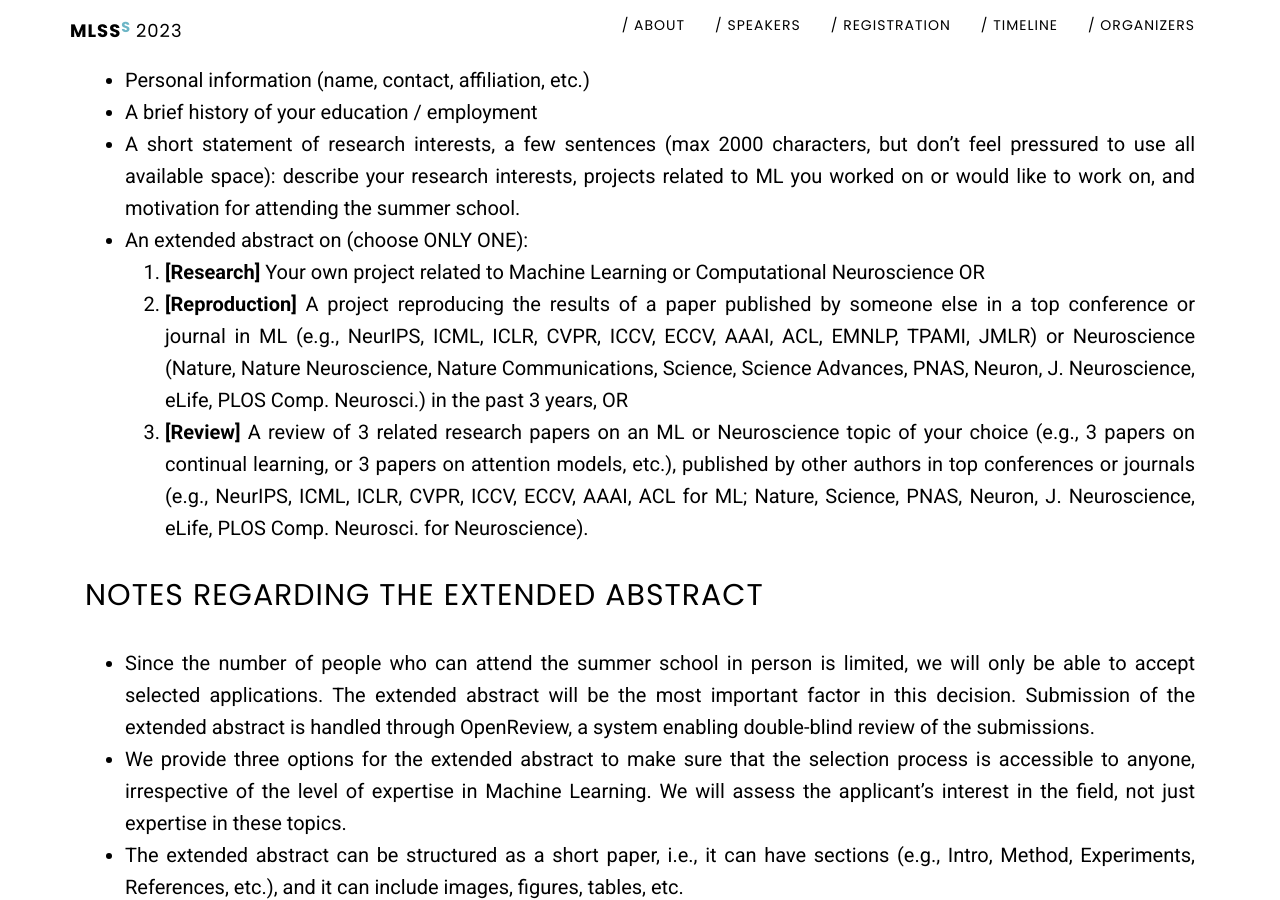
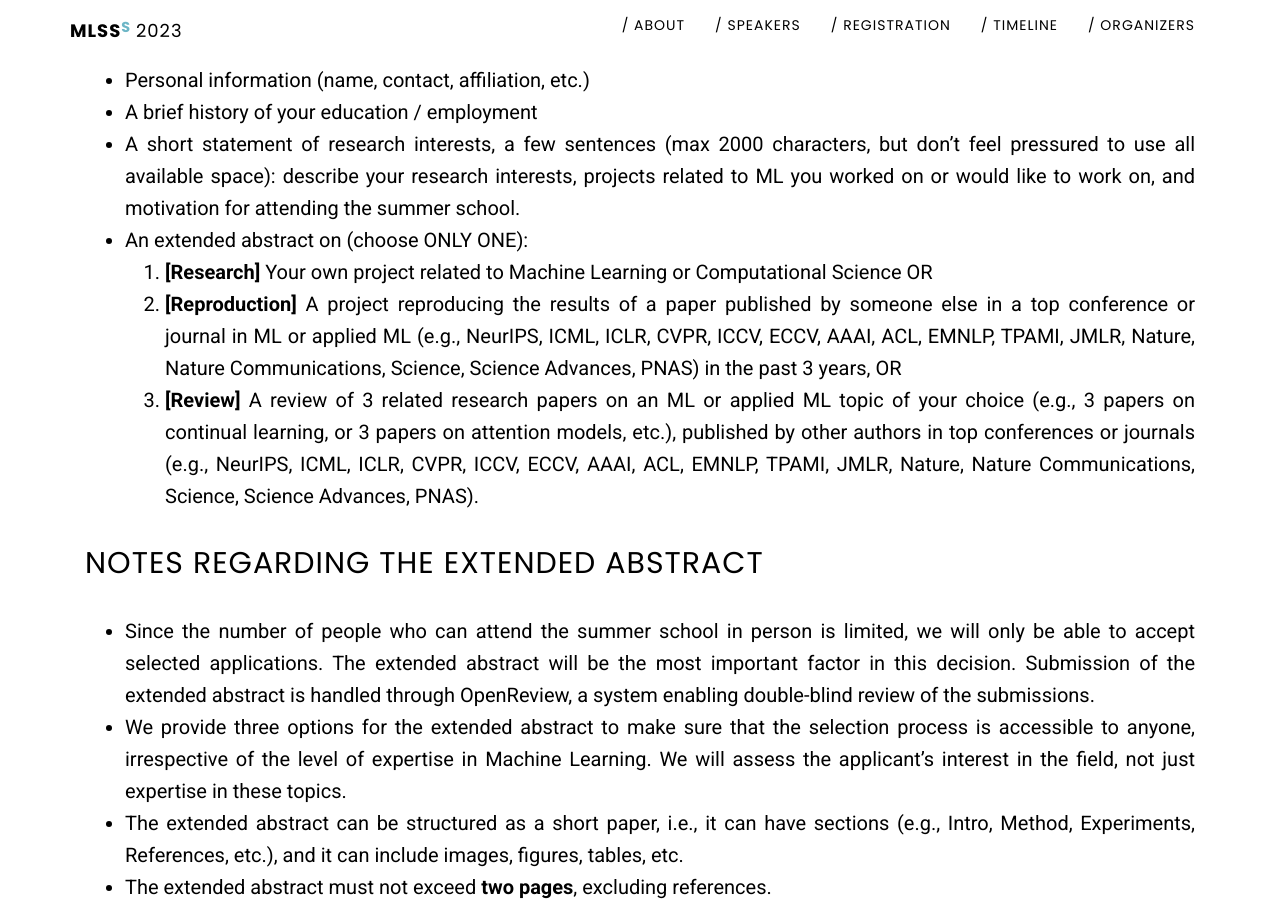
Before and after one commit to mlinpl/mlss2023.mlinpl.org, a Jekyll site: the page built from mlss-registration.md, in a window 1280 px wide and 900 px high, scrolled down 2021 px. Built offline with Jekyll 4.4.1, drawn with Linux system fonts in a browser that asks for light colours.

Commit message:
Fix the link in the about section, update the registration instructions, add Michael Bronsein to the speakers list

```diff
--- a/_data/mlss-speakers.yml
+++ b/_data/mlss-speakers.yml
@@ -1,6 +1,10 @@
 - name: Matej Balog
   title: DeepMind
   image: images/speakers-600x600/MatejBalog.webp
+
+- name: Michael Bronstein
+  title: University of Oxford, Twitter
+  image: images/speakers-600x600/MichaelBronstein.webp
 
 - name: Bingqing Cheng
   title: Institute of Science and Technology, Austria
@@ -43,5 +47,5 @@
   image: images/speakers-600x600/ChristophWeniger.webp
 
 - name: Bartosz Zieliński
-  title: Jagiellonian University
+  title: Jagiellonian University / IDEAS NCBR
   image: images/speakers-600x600/BartoszZielinski.webp
--- a/_includes/mlss/about.html
+++ b/_includes/mlss/about.html
@@ -11,7 +11,7 @@
                 This school is the next edtion of <a href="https://mlss2022.mlinpl.org" style="color: #000;"><span class="logo"><span class="main-name">MLSS<span class="superscript" style="color: #a5619b !important">N</span></span> <span class="sub-name">2022</span></span></a>.
             </p>
             <p>
-                Registration is now open! You can find all the information about the process <a href="{{ "/application-instructions" | relative_url }}"> here.</a>
+                Registration is now open! You can find all the information about the process <a href="{{ "/registration" | relative_url }}"> here.</a>
             </p>
             <p>
                 If you have any questions about the school, don't hesitate to contact us by email <a href="mailto:{{ site.email }}">{{ site.email }}</a>.
--- a/mlss-registration.md
+++ b/mlss-registration.md
@@ -58,9 +58,9 @@ To apply for the summer school, you will need to provide the following informati
 - A brief history of your education / employment
 - A short statement of research interests, a few sentences (max 2000 characters, but don’t feel pressured to use all available space): describe your research interests, projects related to ML you worked on or would like to work on, and motivation for attending the summer school.
 - An extended abstract on (choose ONLY ONE):
-  1. **[Research]** Your own project related to Machine Learning or Computational Neuroscience OR
-  2. **[Reproduction]** A project reproducing the results of a paper published by someone else in a top conference or journal in ML (e.g., NeurIPS, ICML, ICLR, CVPR, ICCV, ECCV, AAAI, ACL, EMNLP, TPAMI, JMLR) or Neuroscience (Nature, Nature Neuroscience, Nature Communications, Science, Science Advances, PNAS, Neuron, J. Neuroscience, eLife, PLOS Comp. Neurosci.) in the past 3 years, OR
-  3. **[Review]** A review of 3 related research papers on an ML or Neuroscience topic of your choice (e.g., 3 papers on continual learning, or 3 papers on attention models, etc.), published by other authors in top conferences or journals (e.g., NeurIPS, ICML, ICLR, CVPR, ICCV, ECCV, AAAI, ACL for ML; Nature, Science, PNAS, Neuron, J. Neuroscience, eLife, PLOS Comp. Neurosci. for Neuroscience).
+  1. **[Research]** Your own project related to Machine Learning or Computational Science OR
+  2. **[Reproduction]** A project reproducing the results of a paper published by someone else in a top conference or journal in ML or applied ML (e.g., NeurIPS, ICML, ICLR, CVPR, ICCV, ECCV, AAAI, ACL, EMNLP, TPAMI, JMLR, Nature, Nature Communications, Science, Science Advances, PNAS) in the past 3 years, OR
+  3. **[Review]** A review of 3 related research papers on an ML or applied ML topic of your choice (e.g., 3 papers on continual learning, or 3 papers on attention models, etc.), published by other authors in top conferences or journals (e.g., NeurIPS, ICML, ICLR, CVPR, ICCV, ECCV, AAAI, ACL, EMNLP, TPAMI, JMLR, Nature, Nature Communications, Science, Science Advances, PNAS).
 
 ## Notes regarding the extended abstract
 
```
Also changed, not shown: images/speakers-600x600/MichaelBronstein.webp (added), images/speakers/MichaelBronstein.jpg (added).
